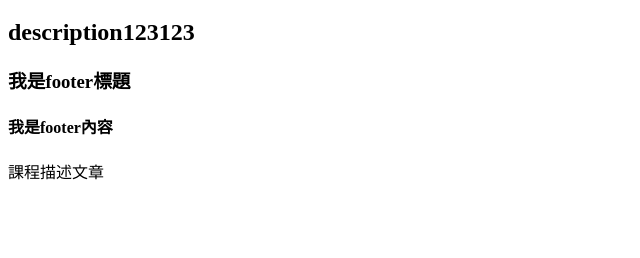
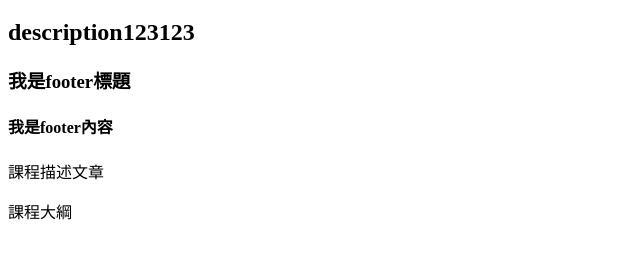
Before and after one commit to HSNM2/git-tutorial, a plain HTML site: page index.html in a window 1280 px wide. Shown: the part 70-328 px from the top of the page, without its empty margins (0-640 px from the left). Drawn offline with Linux system fonts and the light colour scheme.

Commit message:
feat: 新增課程大綱

```diff
--- a/index.html
+++ b/index.html
@@ -1,16 +1,26 @@
 <!DOCTYPE html>
 <html lang="en">
+
 <head>
   <meta charset="UTF-8" />
-    <meta http-equiv="X-UA-Compatible" content="IE=edge" />
-    <meta name="viewport" content="width=device-width, initial-scale=1.0" />
+  <meta
+    http-equiv="X-UA-Compatible"
+    content="IE=edge"
+  />
+  <meta
+    name="viewport"
+    content="width=device-width, initial-scale=1.0"
+  />
   <title>Document</title>
 </head>
+
 <body>
   <h1>玩玩 Git 吧！</h1>
   <h2>description123123</h2>
   <h3>我是footer標題</h3>
   <h4>我是footer內容</h4>
   <p>課程描述文章</p>
+  <p>課程大綱</p>
 </body>
+
 </html>
```
Lines whose indentation alone changed are shown as unchanged.
